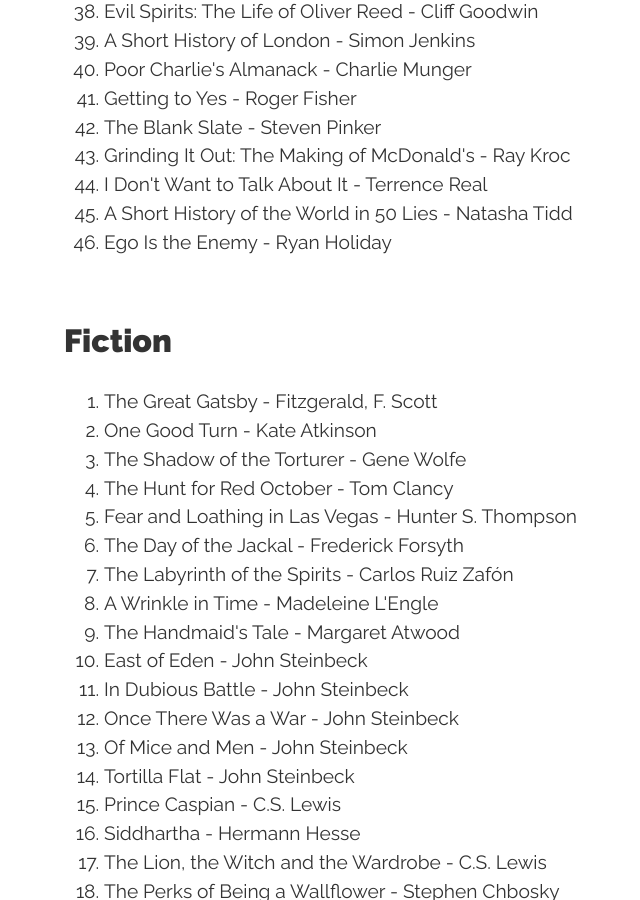
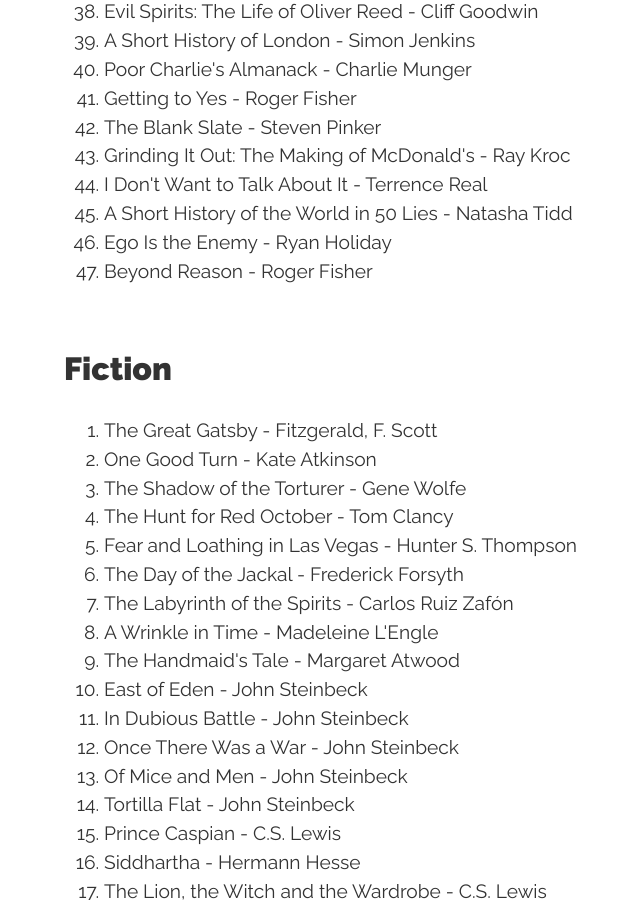
Before and after one commit to conanmercer/conanmercer.github.io, a Jekyll site: the page built from books.html, in a window 1280 px wide and 900 px high, scrolled down 2774 px. Shown: the whole window, without its empty margins (96-736 px from the left). Built offline with Jekyll 4.4.1, drawn with Linux system fonts in a browser that asks for light colours; nearby versions of some CDN libraries; some web fonts are replaced.

Commit message:
add, new book

```diff
--- a/books.html
+++ b/books.html
@@ -109,6 +109,7 @@
   <li>I Don't Want to Talk About It - Terrence Real</li>
   <li>A Short History of the World in 50 Lies - Natasha Tidd</li>
   <li>Ego Is the Enemy - Ryan Holiday</li>
+  <li>Beyond Reason - Roger Fisher</li>
 </ol>
 
 <h2>Fiction</h2>
```
